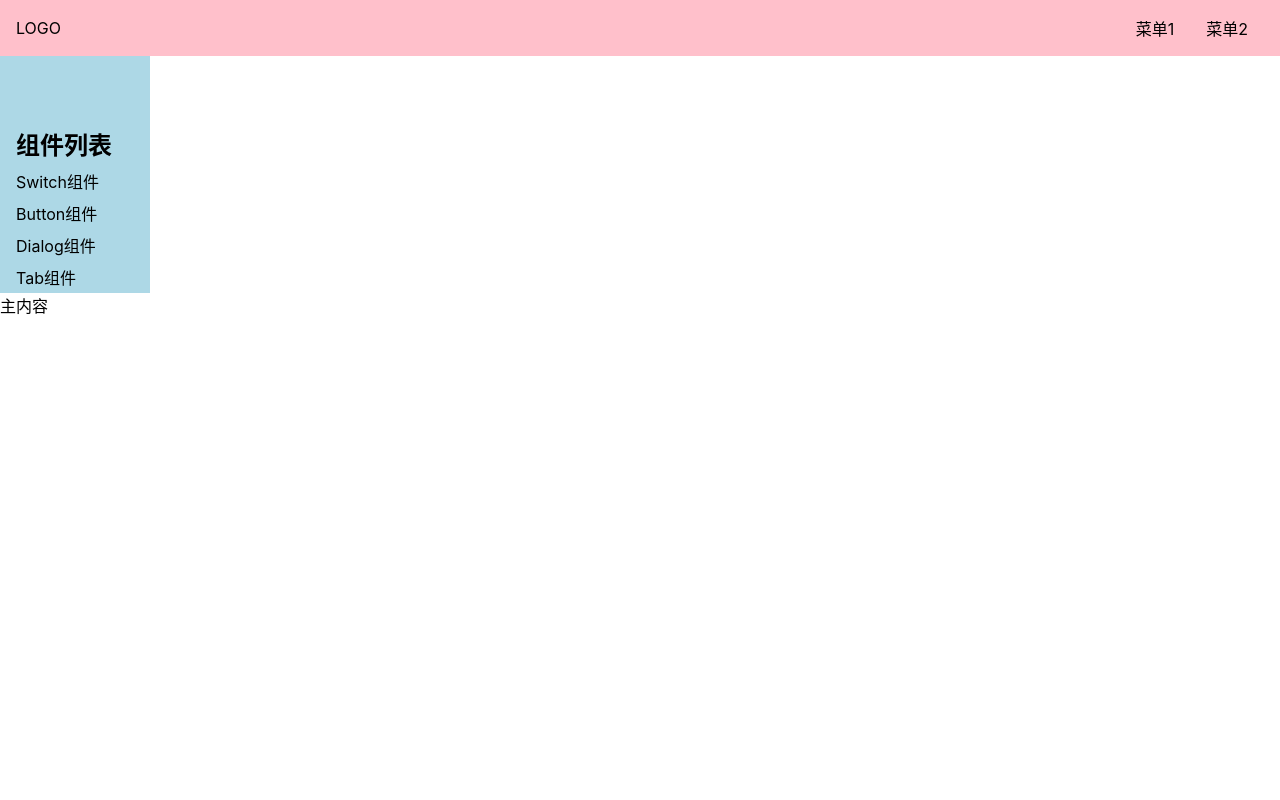
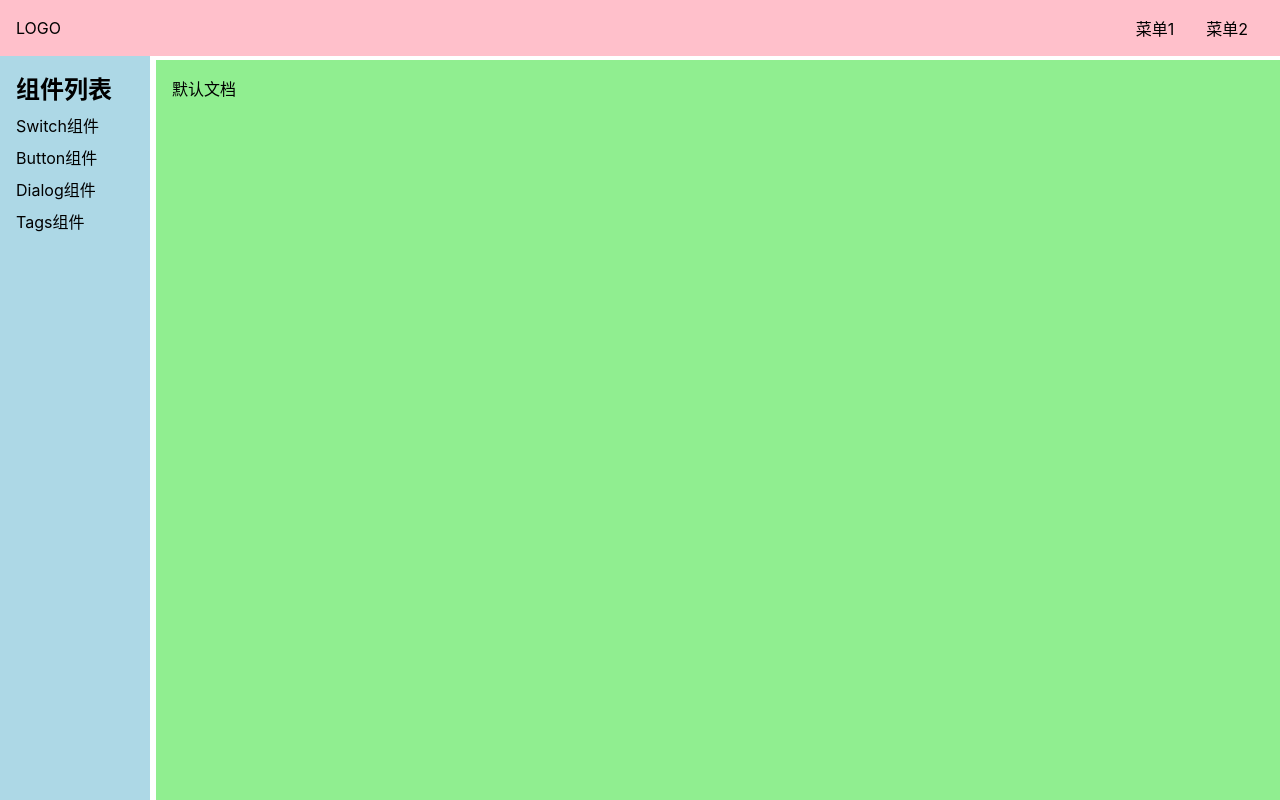
Before and after one commit to lvbukai86/dd_ui, a Vue app: page /#/doc in a window 1280 px wide. Built offline with nearby package versions, Linux system fonts and the light colour scheme.

Commit message:
页面整体布局

```diff
--- a/src/App.vue
+++ b/src/App.vue
@@ -4,6 +4,7 @@
 
 <script lang="ts">
 import {provide, ref} from 'vue';
+import {router} from './router';
 
 export default {
   name: 'App',
@@ -11,6 +12,11 @@ export default {
     const width=document.documentElement.clientWidth;//获取设备宽度
     const menuVisable= ref( width<=500? false:true)
     provide('xxx',menuVisable) //设值值
+    router.afterEach(()=>{ //每次切换关闭
+      if(width<=500){
+        menuVisable.value=false;
+      }
+    })
   }
 }
 </script>
--- /dev/null
+++ b/src/components/ButtonDemo.vue
@@ -0,0 +1,13 @@
+<template>
+<div>button的文档</div>
+</template>
+
+<script lang="ts">
+export default {
+  name: 'ButtonDemo'
+};
+</script>
+
+<style lang="scss" scoped>
+
+</style>
--- /dev/null
+++ b/src/components/DialogDemo.vue
@@ -0,0 +1,13 @@
+<template>
+<div>dialog的文档</div>
+</template>
+
+<script lang="ts">
+export default {
+  name: 'DialogDemo'
+};
+</script>
+
+<style lang="scss" scoped>
+
+</style>
--- /dev/null
+++ b/src/components/DocDemo.vue
@@ -0,0 +1,13 @@
+<template>
+<div>默认文档</div>
+</template>
+
+<script lang="ts">
+export default {
+  name: 'DocDemo'
+};
+</script>
+
+<style lang="scss" scoped>
+
+</style>
--- /dev/null
+++ b/src/components/SwitchDemo.vue
@@ -0,0 +1,13 @@
+<template>
+<div>switch的文档</div>
+</template>
+
+<script lang="ts">
+export default {
+  name: 'SwitchDemo'
+};
+</script>
+
+<style lang="scss" scoped>
+
+</style>
--- /dev/null
+++ b/src/components/TabsDemo.vue
@@ -0,0 +1,13 @@
+<template>
+<div>tabs的文档</div>
+</template>
+
+<script lang="ts">
+export default {
+  name: 'TabsDemo'
+};
+</script>
+
+<style lang="scss" scoped>
+
+</style>
--- a/src/components/Topnav.vue
+++ b/src/components/Topnav.vue
@@ -35,7 +35,10 @@ export default {
   z-index: 10;
   justify-content: center;
   align-items: center;
-  position: relative;
+  position: fixed;
+  top: 0;
+  left: 0;
+  width: 100%;
 
   > .logo {
     max-width: 6em;
--- a/src/main.ts
+++ b/src/main.ts
@@ -1,17 +1,9 @@
-import { createApp } from 'vue'
-import App from './App.vue'
-import './index.scss'
-import {createWebHashHistory,createRouter} from "vue-router"
-import Home from './views/Home.vue';  //哈希形路由
-import Doc from './views/Doc.vue';   //哈希形路由
-const history=createWebHashHistory()
-const router=createRouter({
-    history,
-    routes:[
-        {path:'/',component:Home},
-        {path:'/doc',component:Doc}
-    ]
-})
-const app=createApp(App)
-app.use(router)
-app.mount('#app')
+import {createApp} from 'vue';
+import App from './App.vue';
+import './index.scss';
+import {router} from './router';
+
+
+const app = createApp(App);
+app.use(router);
+app.mount('#app');
--- /dev/null
+++ b/src/router.ts
@@ -0,0 +1,26 @@
+
+import {createWebHashHistory, createRouter} from 'vue-router';
+import Home from './views/Home.vue';  //哈希形路由
+import Doc from './views/Doc.vue';   //哈希形路由
+import SwitchDemo from './components/SwitchDemo.vue';
+import DocDemo from './components/DocDemo.vue';
+import ButtonDemo from './components/ButtonDemo.vue';
+import DialogDemo from './components/DialogDemo.vue';
+import TabsDemo from './components/TabsDemo.vue';
+const history = createWebHashHistory();
+export const router = createRouter({
+    history,
+    routes: [
+        {path: '/', component: Home},
+        {
+            path: '/doc', component: Doc,
+            children: [
+                {path: '', component: DocDemo},
+                {path: 'switch', component: SwitchDemo},
+                {path: 'button', component: ButtonDemo},
+                {path: 'dialog', component: DialogDemo},
+                {path: 'tabs', component: TabsDemo}
+            ]
+        }
+    ]
+});
--- a/src/views/Doc.vue
+++ b/src/views/Doc.vue
@@ -1,18 +1,37 @@
 <template>
 <div>
  <Topnav/>
+  <div class="layout">
+    <Topnav class="nav" />
   <div class="content">
     <aside v-if="memuVisible">
       <h2>组件列表</h2>
       <ol>
-        <li>Switch组件</li>
-        <li>Button组件</li>
-        <li>Dialog组件</li>
-        <li>Tab组件</li>
+        <li>
+          <router-link to="/doc/switch">
+          Switch组件
+          </router-link>
+        </li>
+        <li>
+          <router-link to="/doc/button">
+            Button组件
+          </router-link>
+        </li>
+        <li>
+          <router-link to="/doc/dialog">
+            Dialog组件
+          </router-link>
+        </li>
+        <li>
+          <router-link to="/doc/tabs">
+            Tags组件
+          </router-link>
+        </li>
       </ol>
     </aside>
-    <main>主内容</main>
+    <main><router-view/></main>
   </div>
+</div>
 </div>
 </template>
 
@@ -30,10 +49,41 @@ export default {
 </script>
 
 <style lang="scss" scoped>
+.layout {
+  display: flex;
+  flex-direction: column;
+  height: 100vh;
+  > .nav {
+    flex-shrink: 0;
+  }
+  > .content {
+    flex-grow: 1;
+    padding-top: 60px;
+    padding-left: 156px;
+    @media (max-width: 500px) {
+      padding-left: 0;
+    }
+  }
+}
+.content {
+  display: flex;
+  > aside {
+    flex-shrink: 0;
+  }
+  > main {
+    flex-grow: 1;
+    padding: 16px;
+    background: lightgreen;
+  }
+}
 aside{
   background: lightblue;
   width: 150px;
-  padding: 70px 16px 0 16px;
+  padding: 70px 16px 1px 16px;
+  position: fixed;
+  top: 0;
+  left: 0;
+  height: 100%;
 
   > h2{
     margin-bottom: 4px;
@@ -44,11 +94,7 @@ aside{
       }
   }
 }
-@media (max-width: 500px) {
-  aside{
-    top: 0;
-    left: 0;
-    position:fixed;
-  }
+main {
+  overflow: auto;
 }
 </style>
```
